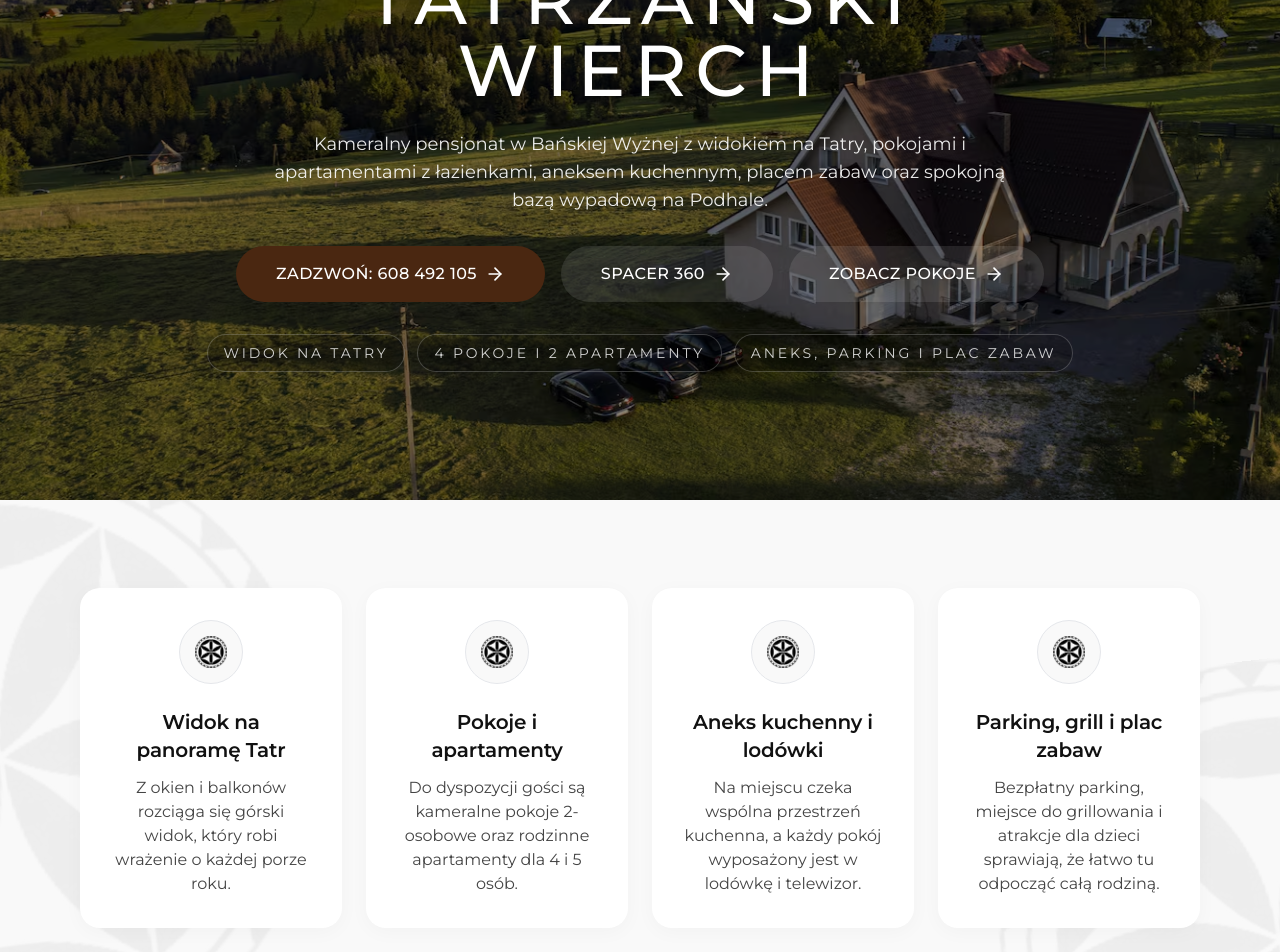
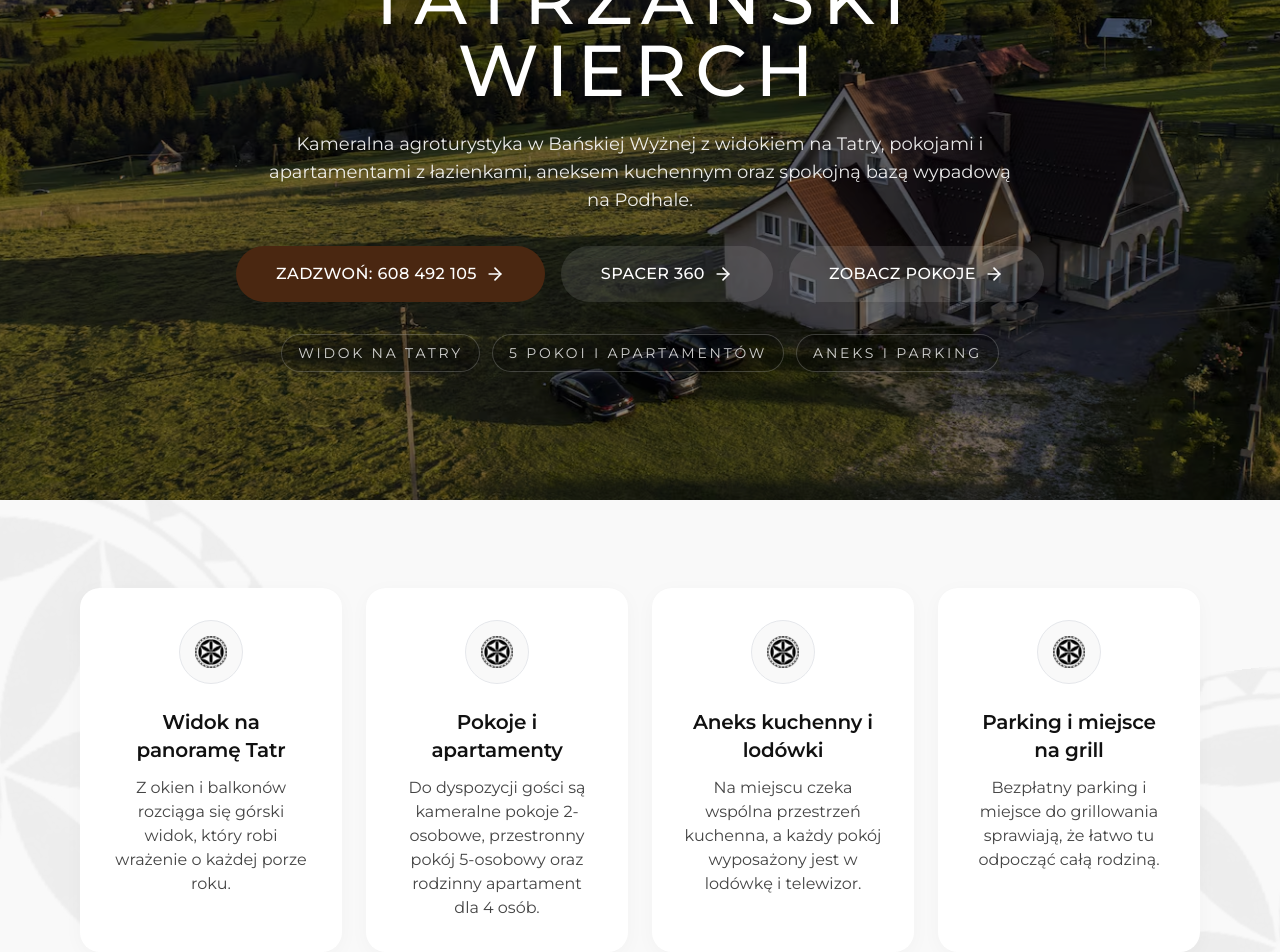
Before and after one commit to foliowiecsztywnygit/tatrza-ski-wierch, a React (Vite) app: page / in a window 1280 px wide. Shown: the part 300-1252 px from the top of the page. Built offline with nearby package versions, Linux system fonts and the light colour scheme; a web font is replaced by a local one.

Commit message:
Zmiany po rozmowie

```diff
--- a/src/components/layout/Footer.tsx
+++ b/src/components/layout/Footer.tsx
@@ -10,7 +10,7 @@ export function Footer() {
         <div>
           <h3 className="font-heading text-2xl text-white mb-6">NASZE ATUTY</h3>
           <ul className="space-y-4">
-            {['Widok na Tatry i spokojna lokalizacja', 'Pokoje 2-osobowe oraz apartamenty rodzinne', 'Aneks kuchenny, lodówki i prywatne łazienki', 'Parking, grill i plac zabaw dla dzieci'].map((item, idx) => (
+            {['Widok na Tatry i spokojna lokalizacja', 'Pokoje i apartamenty rodzinne', 'Aneks kuchenny, lodówki i prywatne łazienki', 'Parking i miejsce do grillowania'].map((item, idx) => (
               <li key={idx} className="flex items-start gap-3 text-white/90 font-body">
                 <svg width="12" height="12" viewBox="0 0 24 24" fill="currentColor" className="text-accent-yellow shrink-0 mt-1.5">
                   <path d="M12 2L22 20H2L12 2Z" />
@@ -30,7 +30,10 @@ export function Footer() {
             <p>{propertyInfo.addressLine}</p>
             <p>{propertyInfo.cityLine}</p>
             <a href={`tel:${propertyInfo.phoneHref}`} className="block mt-4 hover:text-accent-yellow transition-colors">{propertyInfo.phoneDisplay}</a>
-            <p>Spacer 360 i szybka rezerwacja</p>
+            {propertyInfo.email && (
+              <a href={`mailto:${propertyInfo.email}`} className="block hover:text-accent-yellow transition-colors">{propertyInfo.email}</a>
+            )}
+            <p className="mt-4">Spacer 360 i szybka rezerwacja</p>
           </div>
         </div>
 
--- a/src/components/sections/About.tsx
+++ b/src/components/sections/About.tsx
@@ -21,7 +21,7 @@ export function About() {
               </h3>
               <div className="prose prose-lg text-foreground-body font-body leading-relaxed max-w-none mb-10">
                 <p className="mb-4">
-                  {propertyInfo.name} to klimatyczny pensjonat położony w Bańskiej Wyżnej, w miejscu stworzonym dla osób,
+                  {propertyInfo.name} to klimatyczna agroturystyka położona w Bańskiej Wyżnej, w miejscu stworzonym dla osób,
                   które szukają ciszy, przestrzeni i bliskości natury.
                 </p>
                 <p className="mb-4">
--- a/src/components/sections/ContactForm.tsx
+++ b/src/components/sections/ContactForm.tsx
@@ -4,7 +4,7 @@ import { Section } from '../ui/Section';
 import { Button } from '../ui/Button';
 import { FadeIn } from '../ui/FadeIn';
 import { Parzenica } from '../ui/Icons';
-import { MapPin, Phone } from 'lucide-react';
+import { MapPin, Phone, Mail } from 'lucide-react';
 import { propertyInfo } from '../../content/data';
 
 interface ContactFormData {
@@ -93,6 +93,21 @@ export function ContactForm() {
                     <div className="text-xs text-foreground-body/70">Najlepszy sposób na szybkie potwierdzenie rezerwacji</div>
                   </div>
                 </a>
+
+                {propertyInfo.email && (
+                  <a
+                    href={`mailto:${propertyInfo.email}`}
+                    className="flex items-center gap-3 rounded-2xl border border-brand-brown/10 bg-background hover:bg-brand-brown/[0.03] transition-colors px-5 py-4"
+                  >
+                    <div className="w-10 h-10 rounded-full bg-background-card border border-brand-brown/10 flex items-center justify-center">
+                      <Mail className="w-5 h-5 text-brand-brown" />
+                    </div>
+                    <div>
+                      <div className="text-sm font-ui tracking-wide text-foreground-heading">{propertyInfo.email}</div>
+                      <div className="text-xs text-foreground-body/70">Napisz do nas wiadomość</div>
+                    </div>
+                  </a>
+                )}
 
                 <a
                   href={propertyInfo.mapsSearchUrl}
--- a/src/components/sections/Hero.tsx
+++ b/src/components/sections/Hero.tsx
@@ -58,8 +58,8 @@ export function Hero() {
             Wierch
           </h1>
           <p className="mt-4 md:mt-6 max-w-3xl mx-auto px-2 sm:px-0 text-white/90 font-body text-sm sm:text-base md:text-lg leading-relaxed">
-            Kameralny pensjonat w Bańskiej Wyżnej z widokiem na Tatry, pokojami i apartamentami z łazienkami,
-            aneksem kuchennym, placem zabaw oraz spokojną bazą wypadową na Podhale.
+            Kameralna agroturystyka w Bańskiej Wyżnej z widokiem na Tatry, pokojami i apartamentami z łazienkami,
+            aneksem kuchennym oraz spokojną bazą wypadową na Podhale.
           </p>
           <div className="mt-6 md:mt-8 flex flex-col sm:flex-row items-center justify-center gap-3 md:gap-4">
             <a href={`tel:${propertyInfo.phoneHref}`} className="hidden sm:block">
--- a/src/content/data.ts
+++ b/src/content/data.ts
@@ -8,9 +8,10 @@ export const propertyInfo = {
   fullAddress: 'ul. Szlak Papieski 343, 34-424 Bańska Wyżna',
   phoneDisplay: '608 492 105',
   phoneHref: '+48608492105',
+  email: 'annabukowska968@gmail.com',
   beds: 'widok na Tatry',
-  roomsCount: '4 pokoje i 2 apartamenty',
-  openLabel: 'aneks, parking i plac zabaw',
+  roomsCount: '5 pokoi i apartamentów',
+  openLabel: 'aneks i parking',
   ratingLabel: '5,0/5',
   reviewsLabel: '14 opinii w Google',
   locationLabel: 'Bańska Wyżna',
@@ -29,7 +30,7 @@ export const advantages = [
   {
     id: 'rooms',
     title: 'Pokoje i apartamenty',
-    description: 'Do dyspozycji gości są kameralne pokoje 2-osobowe oraz rodzinne apartamenty dla 4 i 5 osób.',
+    description: 'Do dyspozycji gości są kameralne pokoje 2-osobowe, przestronny pokój 5-osobowy oraz rodzinny apartament dla 4 osób.',
     icon: 'BedDouble',
   },
   {
@@ -40,19 +41,19 @@ export const advantages = [
   },
   {
     id: 'family',
-    title: 'Parking, grill i plac zabaw',
-    description: 'Bezpłatny parking, miejsce do grillowania i atrakcje dla dzieci sprawiają, że łatwo tu odpocząć całą rodziną.',
+    title: 'Parking i miejsce na grill',
+    description: 'Bezpłatny parking i miejsce do grillowania sprawiają, że łatwo tu odpocząć całą rodziną.',
     icon: 'Sparkles',
   },
 ];
 
 export const rooms = [
   {
-    id: 'pokoj-2-osobowy-balkon',
-    name: 'Pokój 2-osobowy z balkonem',
-    description: 'Pokój dwuosobowy z prywatną łazienką i balkonem, idealny na spokojny pobyt z widokiem na góry.',
-    capacity: '2 osoby',
-    amenities: ['Prywatna łazienka', 'Balkon', 'Łóżko podwójne', 'Telewizor', 'Lodówka', 'Pościel'],
+    id: 'pokoj-5-osobowy',
+    name: 'Pokój 5-osobowy',
+    description: 'Pokój pięcioosobowy z prywatną łazienką, idealny na spokojny pobyt z widokiem na góry.',
+    capacity: '5 osób',
+    amenities: ['Prywatna łazienka', 'Łóżko podwójne', 'Łóżka pojedyncze', 'Telewizor', 'Lodówka', 'Pościel'],
     board: 'Cena ustalana indywidualnie - zadzwoń po aktualną ofertę i dostępność.',
     price: 'Rezerwacja telefoniczna',
     image: '/zdjecia/Pokoj 1/7785c6d5-e256-4e85-b331-37c54cde0991.avif',
@@ -96,17 +97,6 @@ export const rooms = [
     board: 'Świetny wybór dla rodziny lub dłuższego pobytu w kameralnym obiekcie.',
     price: 'Dostępność na telefon',
     image: '/zdjecia/Pokoj 5/80492392-021f-4686-b112-592f8493383d.avif',
-  },
-  {
-    id: 'apartament-5-osobowy',
-    name: 'Apartament 5-osobowy',
-    description: 'Dwupokojowy apartament rodzinny z łazienką i widokiem na góry, przygotowany dla większej rodziny lub grupy przyjaciół.',
-    capacity: '5 osób',
-    amenities: ['Widok na góry', 'Prywatna łazienka', 'Łóżko podwójne', 'Łóżka pojedyncze', 'Telewizor', 'Lodówka'],
-    board: 'Na życzenie można przygotować łóżeczko dla niemowlęcia.',
-    price: 'Skontaktuj się po szczegóły',
-    note: 'Najlepiej zadzwonić, aby dobrać apartament do liczby gości i terminu.',
-    image: '/zdjecia/Pokoj 5/8676aeae-4125-4074-97a0-c1a0e67b57e1.avif',
   },
 ];
 
@@ -162,11 +152,11 @@ export const faqData = [
   },
   {
     question: 'Jakie pokoje są dostępne?',
-    answer: 'Do dyspozycji gości są cztery pokoje 2-osobowe oraz dwa apartamenty rodzinne: 4-osobowy i 5-osobowy.',
+    answer: 'Do dyspozycji gości są pokoje 2-osobowe, pokój 5-osobowy oraz rodzinny apartament 4-osobowy.',
   },
   {
     question: 'Jakie udogodnienia znajdę na miejscu?',
-    answer: 'Goście mają dostęp do prywatnych łazienek, telewizorów, lodówek, aneksu kuchennego, bezpłatnego parkingu, miejsca do grillowania i placu zabaw.',
+    answer: 'Goście mają dostęp do prywatnych łazienek, telewizorów, lodówek, aneksu kuchennego, bezpłatnego parkingu oraz miejsca do grillowania.',
   },
   {
     question: 'Czy wszystkie pokoje mają balkon i widok na Tatry?',
@@ -178,7 +168,7 @@ export const faqData = [
   },
   {
     question: 'Czy to dobre miejsce dla rodzin z dziećmi?',
-    answer: 'Tak. Na terenie obiektu są plac zabaw, trampolina, huśtawka, piaskownica oraz bezpieczna przestrzeń do spędzania czasu na świeżym powietrzu.',
+    answer: 'Tak. Zapewniamy spokojną atmosferę i bezpieczną przestrzeń do spędzania czasu na świeżym powietrzu, a na życzenie udostępniamy łóżeczko dla niemowlęcia.',
   },
   {
     question: 'Jak sprawdzić cenę i dostępność?',
--- a/src/content/optimizedPhotos.ts
+++ b/src/content/optimizedPhotos.ts
@@ -134,7 +134,7 @@ export const optimizedPhotos = [
   {
     id: 'apartament-4',
     src: '/zdjecia/Pokoj 5/f0aed80c-8a30-47f2-8b99-33d6ab11c1e3.avif',
-    alt: 'Apartament 4- lub 5-osobowy z widokiem na góry',
+    alt: 'Apartament 4-osobowy z widokiem na góry',
     category: 'pokoje',
   },
   {
--- a/src/pages/Home.tsx
+++ b/src/pages/Home.tsx
@@ -19,7 +19,7 @@ export default function Home() {
         <title>{propertyInfo.name} | Noclegi w Bańskiej Wyżnej z widokiem na Tatry</title>
         <meta
           name="description"
-          content="Tatrzański Wierch w Bańskiej Wyżnej oferuje kameralne pokoje i apartamenty, widok na Tatry, aneks kuchenny, parking, plac zabaw i spacer 360 obiektu."
+          content="Tatrzański Wierch w Bańskiej Wyżnej oferuje kameralne pokoje i apartamenty, widok na Tatry, aneks kuchenny, parking i spacer 360 obiektu."
         />
       </Helmet>
 
```
